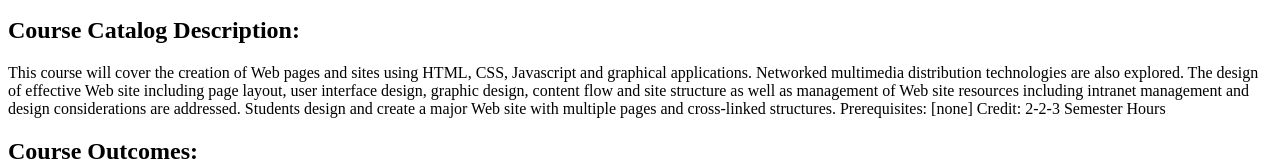
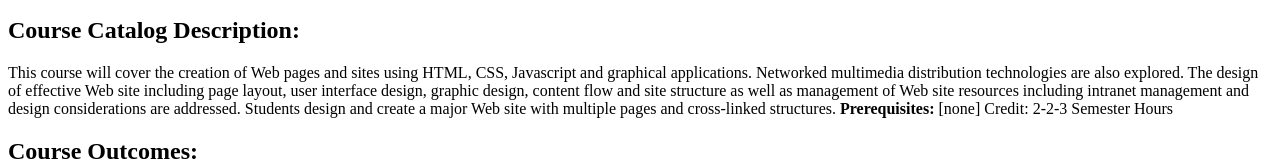
Before and after one commit to sara526/webdev_lab2, a plain HTML site: page index.html in a window 1280 px wide. Shown: the part 298-466 px from the top of the page. Drawn offline with Linux system fonts and the light colour scheme.

Commit message:
Add strong Tag

```diff
--- a/index.html
+++ b/index.html
@@ -14,7 +14,7 @@
     <h2>Lecture Days, Time and Place:</h2>
     <p>Day? 6:25pm to 9:05pm: On Blackboard's Collaborate Ultra</p>
     <h2>Course Catalog Description:</h2>
-    <p>This course will cover the creation of Web pages and sites using HTML, CSS, Javascript and graphical applications. Networked multimedia distribution technologies are also explored. The design of effective Web site including page layout, user interface design, graphic design, content flow and site structure as well as management of Web site resources including intranet management and design considerations are addressed. Students design and create a major Web site with multiple pages and cross-linked structures. Prerequisites: [none] Credit: 2-2-3 Semester Hours</p>
+    <p>This course will cover the creation of Web pages and sites using HTML, CSS, Javascript and graphical applications. Networked multimedia distribution technologies are also explored. The design of effective Web site including page layout, user interface design, graphic design, content flow and site structure as well as management of Web site resources including intranet management and design considerations are addressed. Students design and create a major Web site with multiple pages and cross-linked structures. <strong>Prerequisites: </strong>[none] <storng>Credit:</storng> 2-2-3 Semester Hours</p>
     <h2>Course Outcomes:</h2>
     <p>Students completing this course will be able to:</p>
     <ul>
```
